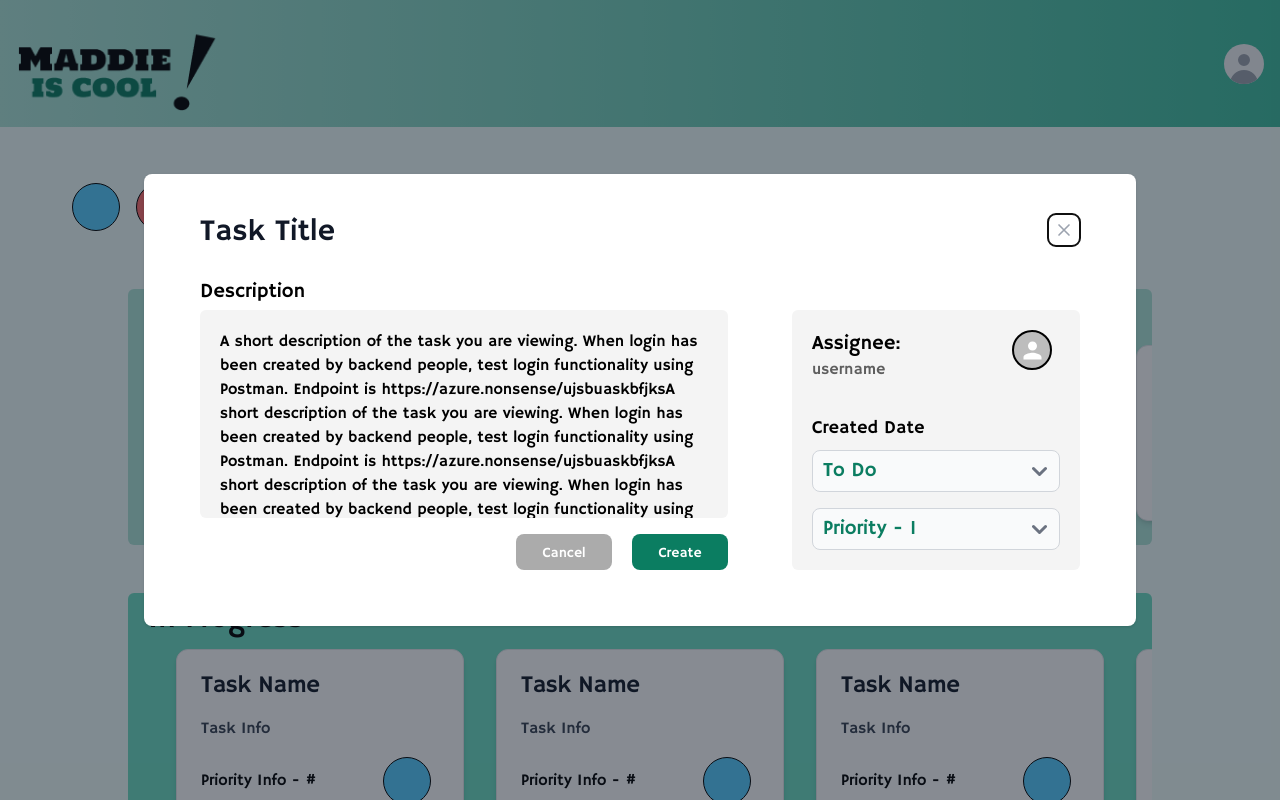
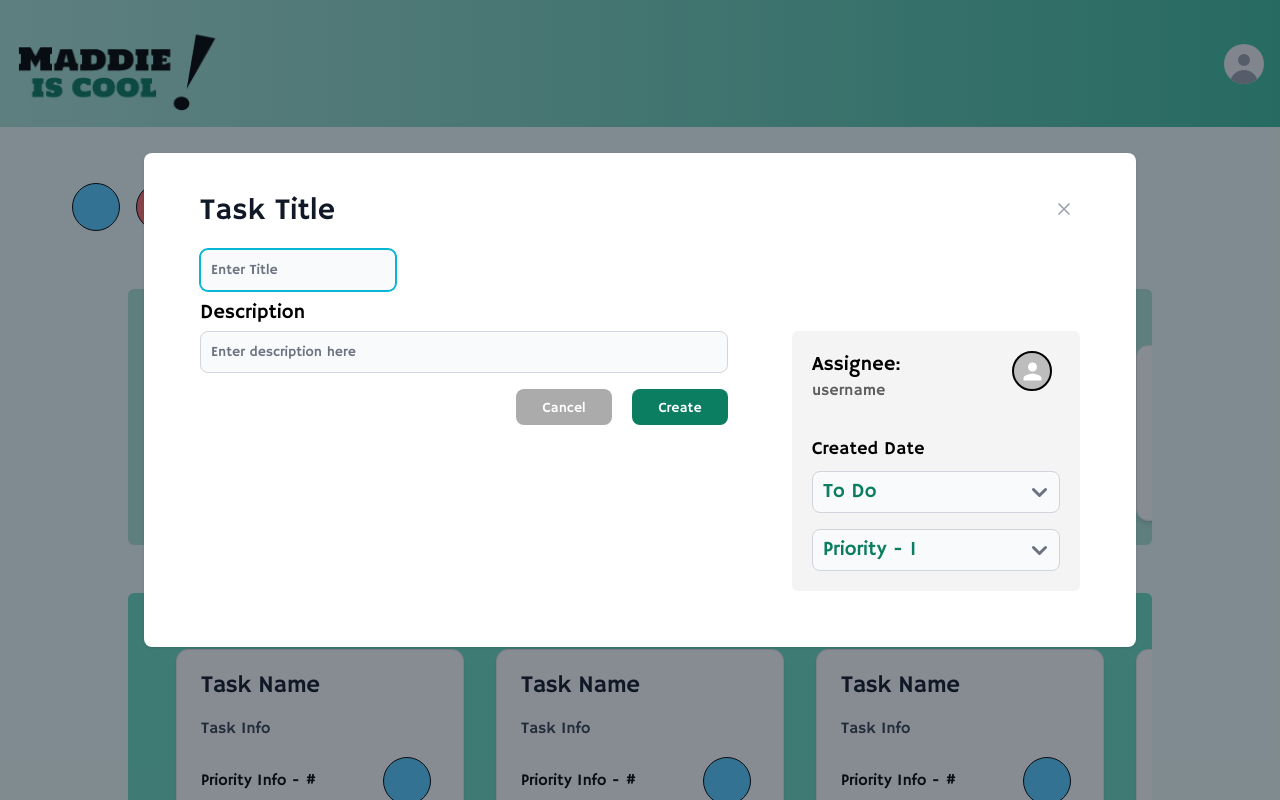
Before and after one commit to Starrleto/TaskTrackerSprintFE, a Next.js app: page /BoardsPage in a window 1280 px wide. Both pictures are taken after a click on the icon 253 px from the left and 312 px from the top of the page. Shown: the top 800 px of the page. Built offline with nearby package versions, Linux system fonts and the light colour scheme.

Commit message:
added tasks

```diff
--- a/src/Components/AddTaskModalComponent.tsx
+++ b/src/Components/AddTaskModalComponent.tsx
@@ -1,7 +1,7 @@
 
 "use client";
 
-import { Button, Modal, Select } from "flowbite-react";
+import { Button, Modal, Select, TextInput } from "flowbite-react";
 import { useEffect, useState } from "react";
 import AddIcon from '@mui/icons-material/Add';
 import Avatar from "@mui/material/Avatar";
@@ -9,6 +9,7 @@ import Avatar from "@mui/material/Avatar";
 
 export function AddTaskModalComponent() {
     const [openModal, setOpenModal] = useState(true);
+    const [taskItems, setTaskItems] = useState<ITasks[]>([])
     const [id, setId] = useState<number>(0);
     const [userId, setUserId] = useState<number>(0)
     const [description, setDescription] = useState<string>("")
@@ -28,6 +29,14 @@ export function AddTaskModalComponent() {
 
     const formattedDate = `${year}-${month}-${day}`;
 
+    const handleDescription = (e: React.ChangeEvent<HTMLInputElement>) => {
+        setDescription(e.target.value)
+    }
+
+    const handleTitle = (e: React.ChangeEvent<HTMLInputElement>) => {
+        setTitle(e.target.value)
+    }
+
     const handleAddTask = async () => {
         let userId = Number(localStorage.getItem("UserId"))
         console.log(userId)
@@ -43,6 +52,8 @@ export function AddTaskModalComponent() {
             priority: priority,
             isDeleted: false
         }
+        setTaskItems(prevTaskItems => [...prevTaskItems, newTask])
+        console.log(newTask);
 
     }
 
@@ -54,9 +65,11 @@ export function AddTaskModalComponent() {
 
             <Modal className="" style={{ fontFamily: 'Hammersmith' }} show={openModal} size="5xl" onClose={() => setOpenModal(false)} popup>
                 <Modal.Header className="pl-14 pr-14 pt-10">
-                    <p className="mb-5 text-3xl font-normal">
+                <p className="mb-5 text-3xl font-normal">
                         Task Title
                     </p>
+                    <TextInput onChange={handleTitle} placeholder="Enter Title"></TextInput>
+
                 </Modal.Header>
 
                 <Modal.Body className="pl-14 pb-14 pr-14">
@@ -64,9 +77,7 @@ export function AddTaskModalComponent() {
 
                         <div className="col-span-3">
                             <p className="text-xl pb-1"> Description </p>
-                            <div className=" bg-taskDescBg rounded-md h-52 p-5 overflow-y-scroll">
-                                <p>A short description of the task you are viewing. When login has been created by backend people, test login functionality using Postman. Endpoint is https://azure.nonsense/ujsbuaskbfjksA short description of the task you are viewing. When login has been created by backend people, test login functionality using Postman. Endpoint is https://azure.nonsense/ujsbuaskbfjksA short description of the task you are viewing. When login has been created by backend people, test login functionality using Postman. Endpoint is https://azure.nonsense/ujsbuaskbfjks</p>
-                            </div>
+                            <TextInput onChange={handleDescription} placeholder="Enter description here"></TextInput>
 
                             <div className="flex justify-end pt-4">
                                 <div className="pr-5">
--- a/src/Components/AddedTasksModalComponent.tsx
+++ b/src/Components/AddedTasksModalComponent.tsx
@@ -13,7 +13,15 @@ interface AddedTaskProps {
     setOpen: React.Dispatch<React.SetStateAction<boolean>>;
 }
 
-export const AddedTasksModalComponent: React.FC<AddedTaskProps> = ({ open, setOpen }) => {
+export const AddedTasksModalComponent: React.FC<AddedTaskProps> = ({ open, setOpen }, prop: {
+    id: number, userId: number, description: string,
+    title: string,
+    dateCreated: string,
+    assignedTo: string,
+    status: string,
+    priority: string,
+    isDeleted: boolean
+}) => {
 
     return (
         <>
@@ -21,7 +29,7 @@ export const AddedTasksModalComponent: React.FC<AddedTaskProps> = ({ open, setOp
             <Modal className="" style={{ fontFamily: 'Hammersmith' }} show={open} size="5xl" onClose={() => setOpen(false)} popup>
                 <Modal.Header className="pl-14 pr-14 pt-10">
                     <p className="mb-5 text-3xl font-normal">
-                        Task Title
+                        {prop.title}
                     </p>
                 </Modal.Header>
 
@@ -31,7 +39,7 @@ export const AddedTasksModalComponent: React.FC<AddedTaskProps> = ({ open, setOp
                         <div className="col-span-3">
                             <p className="text-xl pb-1"> Description </p>
                             <div className=" bg-taskDescBg rounded-md h-52 p-5 overflow-y-scroll">
-                                <p>A short description of the task you are viewing. When login has been created by backend people, test login functionality using Postman. Endpoint is https://azure.nonsense/ujsbuaskbfjksA short description of the task you are viewing. When login has been created by backend people, test login functionality using Postman. Endpoint is https://azure.nonsense/ujsbuaskbfjksA short description of the task you are viewing. When login has been created by backend people, test login functionality using Postman. Endpoint is https://azure.nonsense/ujsbuaskbfjks</p>
+                                <p>{prop.description}</p>
                             </div>
 
                             <div className="flex justify-end pt-4">
@@ -82,12 +90,12 @@ export const AddedTasksModalComponent: React.FC<AddedTaskProps> = ({ open, setOp
 
                     <p className="">Comments</p>
 
-                <div className="border-2 border-black h-32 rounded-lg">
+                    <div className="border-2 border-black h-32 rounded-lg">
 
-                </div>
+                    </div>
 
 
-                <CommentsComponent/>
+                    <CommentsComponent />
                 </Modal.Body>
 
 
```
